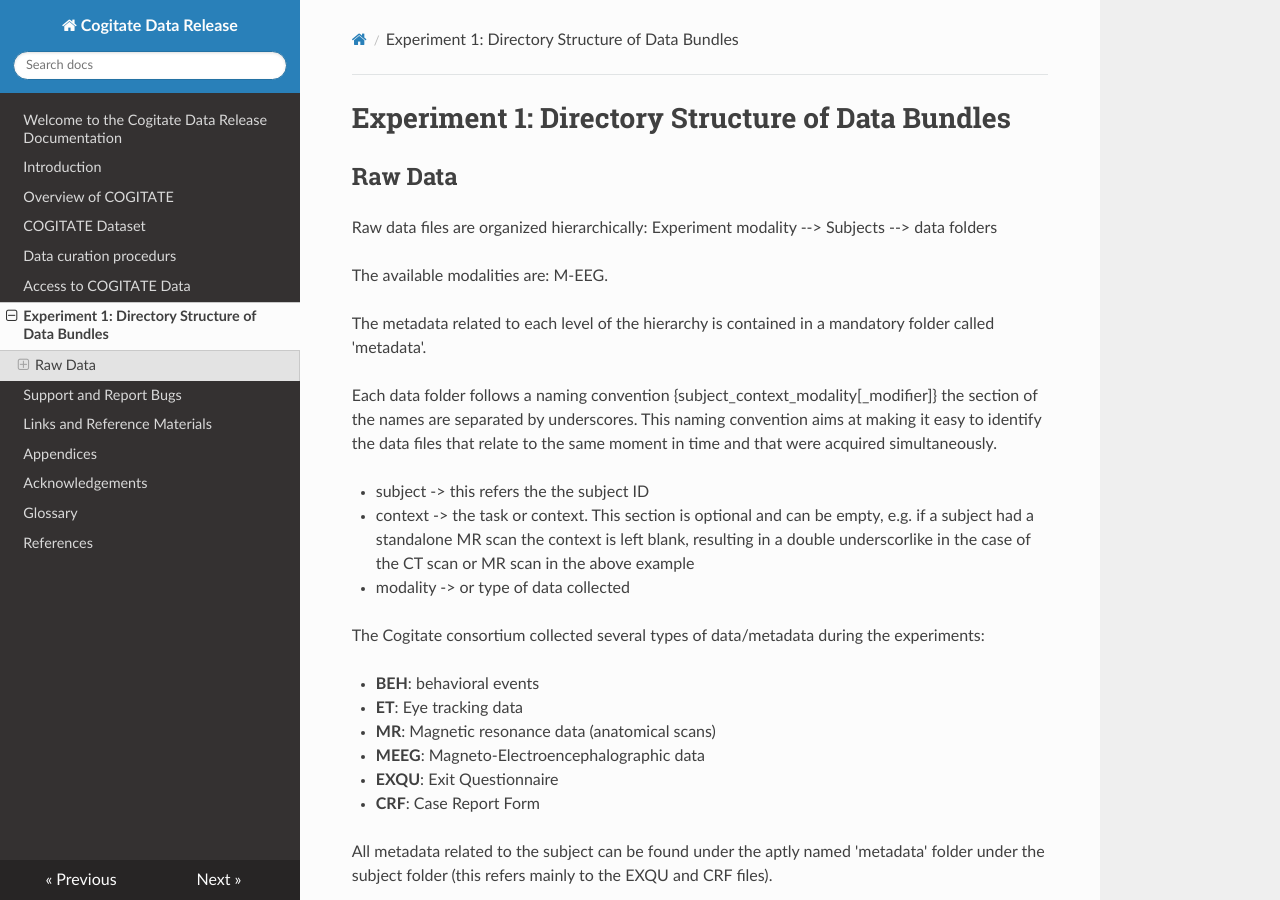
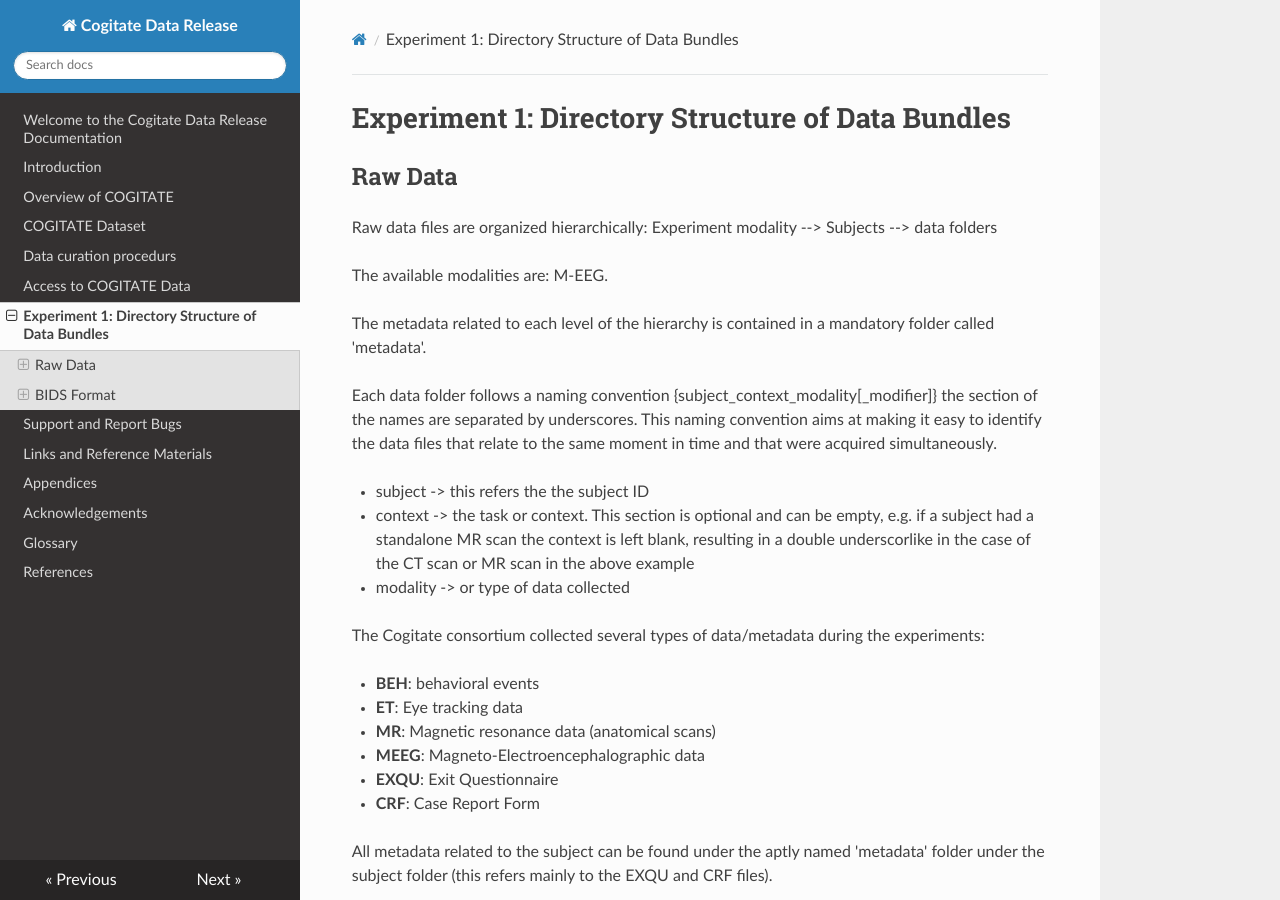
Before and after one commit to Cogitate-consortium/cogitate-data, an MkDocs documentation site: the page built from docs/06_Experiment1.md, in a window 1280 px wide and 900 px high. Built offline with MkDocs 1.6.1, drawn with Linux system fonts in a browser that asks for light colours; nearby versions of some CDN libraries.

Commit message:
Fixed raw and bids data format levels in Experiment 1

````diff
--- a/docs/06_Experiment1.md
+++ b/docs/06_Experiment1.md
@@ -62,9 +62,9 @@ COG_MEEG_EXP1_RELEASE/
         └── CB036__MR/                          # MR anatomical scan data (fif)
 ```
 
-### BIDS Format
+## BIDS Format
 
-#### BIDS M-EEG Data Directory Structure
+### BIDS M-EEG Data Directory Structure
 
 ```bash
 COG_MEEG_EXP1_BIDS_RELEASE/
````
